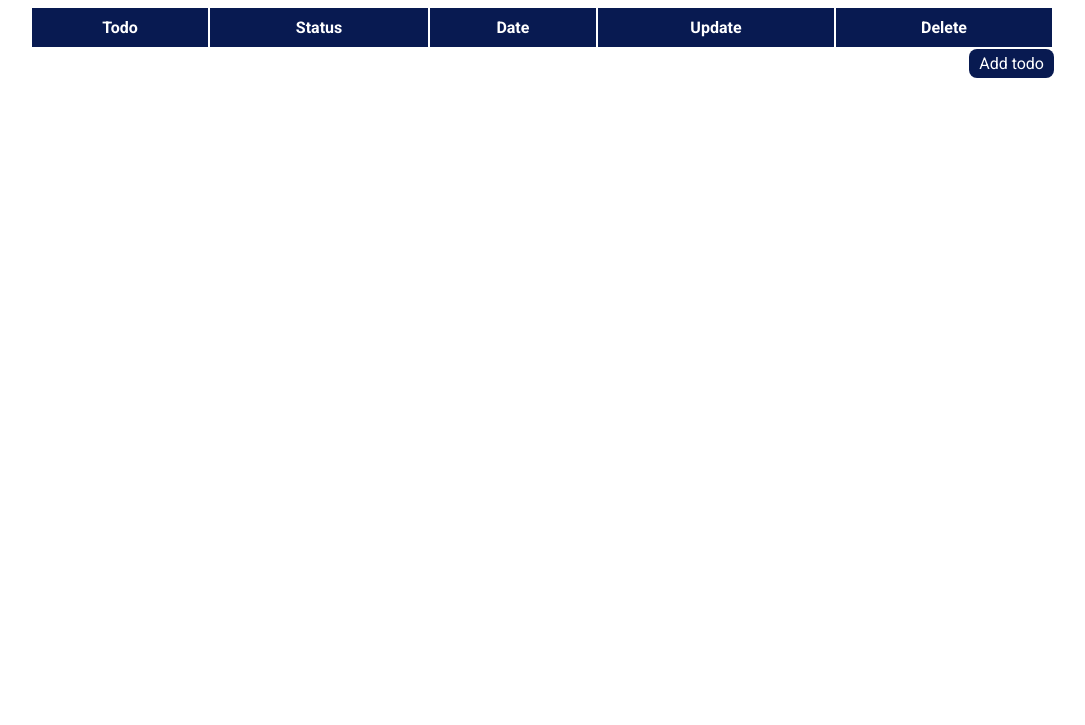
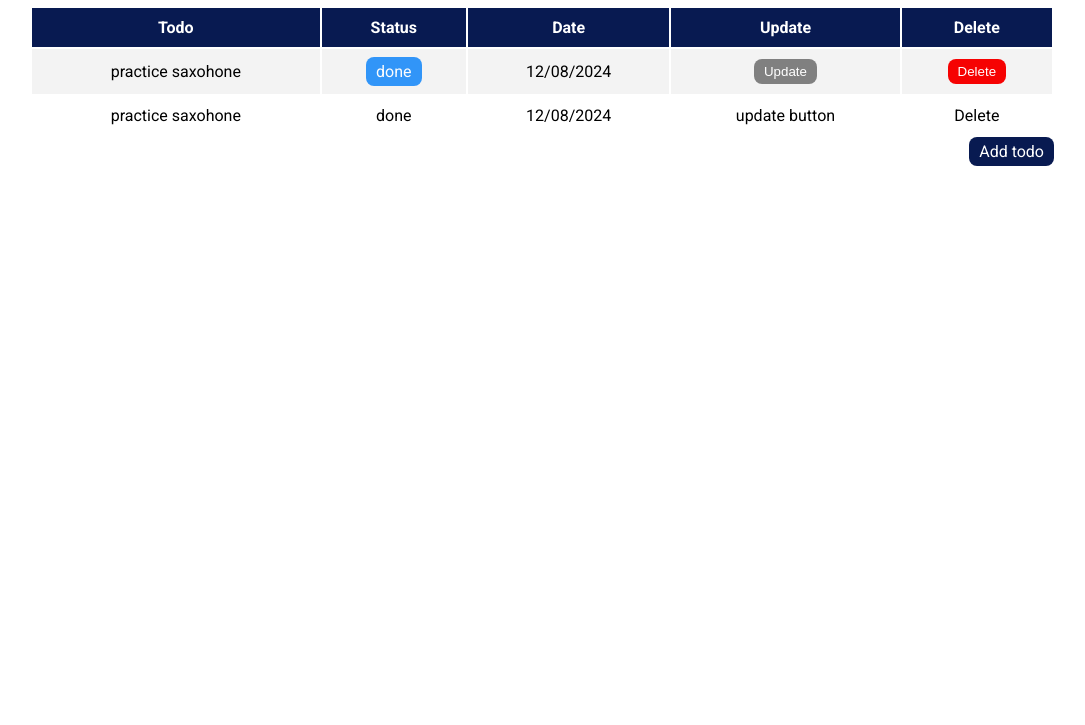
Before and after one commit to stevensonsaintlaurent/todo-list, a website built with Parcel: page src/index.html in a window 1280 px wide. Shown: the part 75-800 px from the top of the page, without its empty margins (98-1183 px from the left). Built offline with nearby package versions, Linux system fonts and the light colour scheme.

Commit message:
update html in js

```diff
--- a/src/index.html
+++ b/src/index.html
@@ -16,16 +16,16 @@
     <div>
       <h1 class="title">My Todo</h1>
       <div class="container">
-        <table class="table">
-          <tr>
+        <table class="table" id="table">
+          <!-- <tr>
             <th>Todo</th>
             <th>Status</th>
             <th>Date</th>
             <th>Update</th>
             <th>Delete</th>
           </tr>
-          <div id="todo-items">
-            <!-- <tr>
+
+          <tr>
             <td>practice saxohone</td>
             <td><span class="status">done</span></td>
             <td>12/08/2024</td>
@@ -39,7 +39,6 @@
             <td>update button</td>
             <td>Delete</td>
           </tr> -->
-          </div>
         </table>
       </div>
       <div class="button-container">
--- a/src/index.js
+++ b/src/index.js
@@ -2,19 +2,25 @@ const title = document.getElementById("title");
 const btnSave = document.getElementById("btn-save");
 const descrition = document.getElementById("descrition");
 const todoItems = document.getElementById("todo-items");
-console.log(todoItems);
 
-btnSave.addEventListener("click", handleSubmit);
+// btnSave.addEventListener("click", handleSubmit);
 
-function handleSubmit() {
-  let titleValue = title.value;
-  let descritionValue = descrition.value;
+// function handleSubmit() {
+//   let titleValue = title.value;
+//   let descritionValue = descrition.value;
+// }
 
-  //   addtoToTable();
-}
+function addtoToTable() {
+  const todos = `
+          <tr>
+            <th>Todo</th>
+            <th>Status</th>
+            <th>Date</th>
+            <th>Update</th>
+            <th>Delete</th>
+          </tr>
 
-const todos = `
-         <tr>
+          <tr>
             <td>practice saxohone</td>
             <td><span class="status">done</span></td>
             <td>12/08/2024</td>
@@ -29,4 +35,12 @@ const todos = `
             <td>Delete</td>
           </tr>`;
 
-todoItems.outerHTML = todos;
+  const tableElement = document.getElementById("table");
+
+  tableElement.innerHTML = todos;
+  console.log(tableElement);
+}
+
+window.onload = function () {
+  addtoToTable();
+};
```
Also changed, not shown: dist/index.html, 4 other files. Lines whose indentation alone changed are shown as unchanged.
